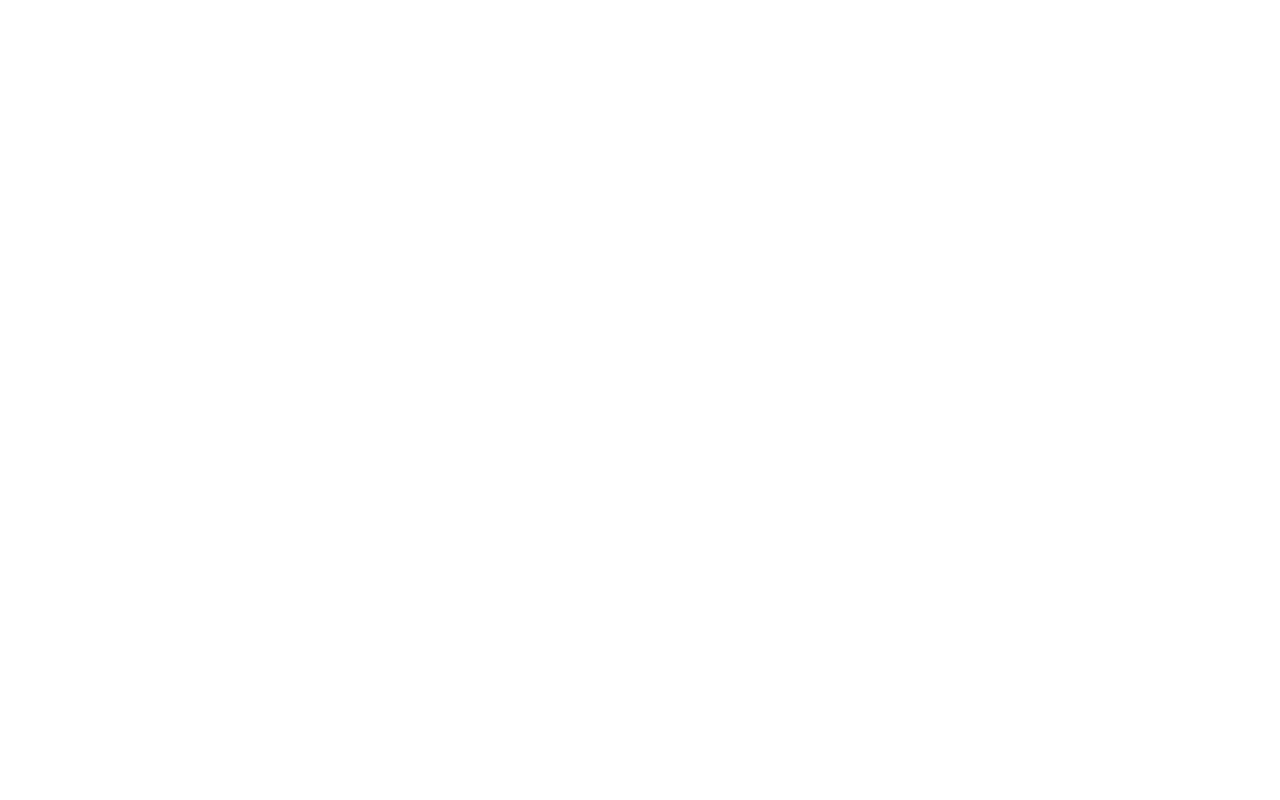
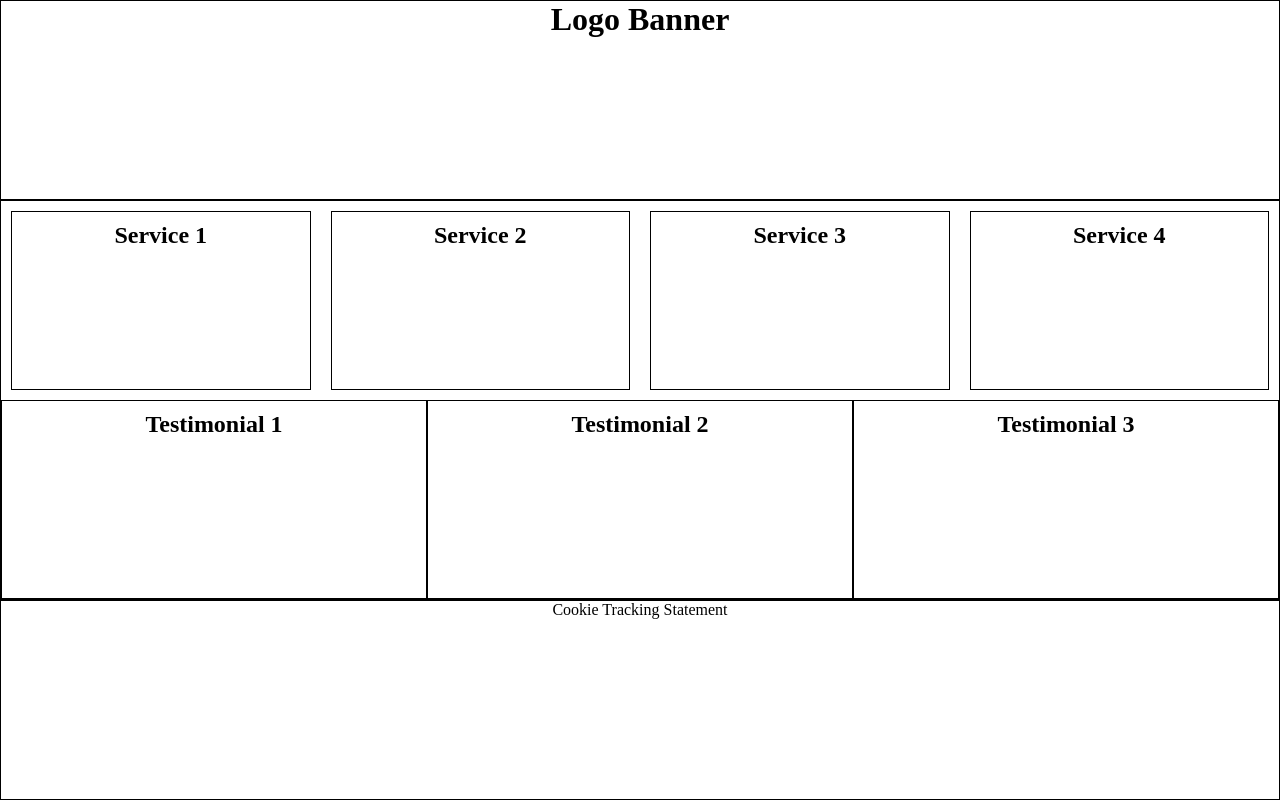
Before and after one commit to JamesonRGrieve-Instruction/Demo-EXSM3934-2024-03-Fall, a website: page src/index.html in a window 1280 px wide. Drawn offline with Linux system fonts and the light colour scheme.

Commit message:
Solution;

```diff
--- a/src/css/styles.css
+++ b/src/css/styles.css
@@ -0,0 +1,41 @@
+* {
+  box-sizing: border-box;
+  margin: 0;
+  padding: 0;
+  text-align: center;
+}
+
+body {
+  height: 100vh;
+  display: grid;
+  grid-template-rows: 1fr 2fr 1fr;
+  grid-template-columns: 1fr;
+}
+main {
+  display: grid;
+  grid-template-rows: 1fr 1fr;
+  grid-template-columns: repeat(12, 1fr);
+}
+
+header,
+main,
+footer {
+  grid-column: 1 / span 12;
+  grid-row: span 1;
+  border: 1px solid black;
+}
+main div {
+  border: 1px solid black;
+}
+.service {
+  grid-column: span 3;
+  grid-row: span 1;
+  border: 1px solid black;
+  margin: 10px;
+  padding: 10px;
+}
+main div:not(.service) {
+  grid-column: span 4;
+  grid-row: span 1;
+  padding: 10px;
+}
--- a/src/index.html
+++ b/src/index.html
@@ -1,12 +1,44 @@
 <!DOCTYPE html>
 <html lang="en">
+
 <head>
   <meta charset="UTF-8">
   <meta name="viewport" content="width=device-width, initial-scale=1.0">
   <title>Full Stack Web Development Front End Template</title>
   <link rel="stylesheet" href="css/styles.css">
 </head>
+
 <body>
+  <header>
+    <h1>Logo Banner</h1>
+  </header>
+  <main>
+    <div class="service">
+      <h2>Service 1</h2>
+    </div>
+    <div class="service">
+      <h2>Service 2</h2>
+    </div>
+    <div class="service">
+      <h2>Service 3</h2>
+    </div>
+    <div class="service">
+      <h2>Service 4</h2>
+    </div>
+    <div>
+      <h2>Testimonial 1</h2>
+    </div>
+    <div>
+      <h2>Testimonial 2</h2>
+    </div>
+    <div>
+      <h2>Testimonial 3</h2>
+    </div>
+  </main>
+  <footer>
+    <p>Cookie Tracking Statement</p>
+  </footer>
   <script src="js/scripts.js" defer></script>
 </body>
+
 </html>
```
Lines whose indentation alone changed are shown as unchanged.
